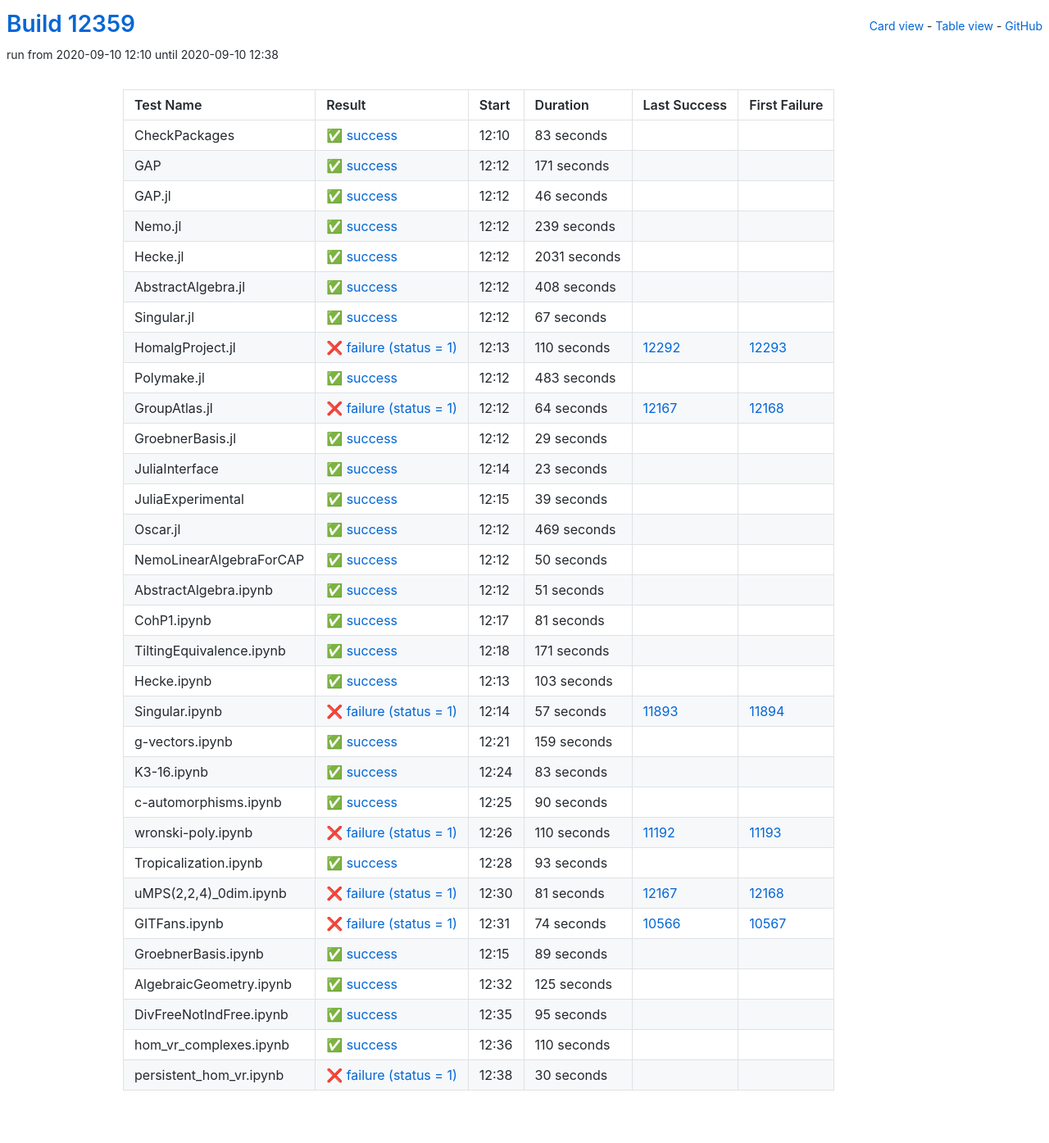
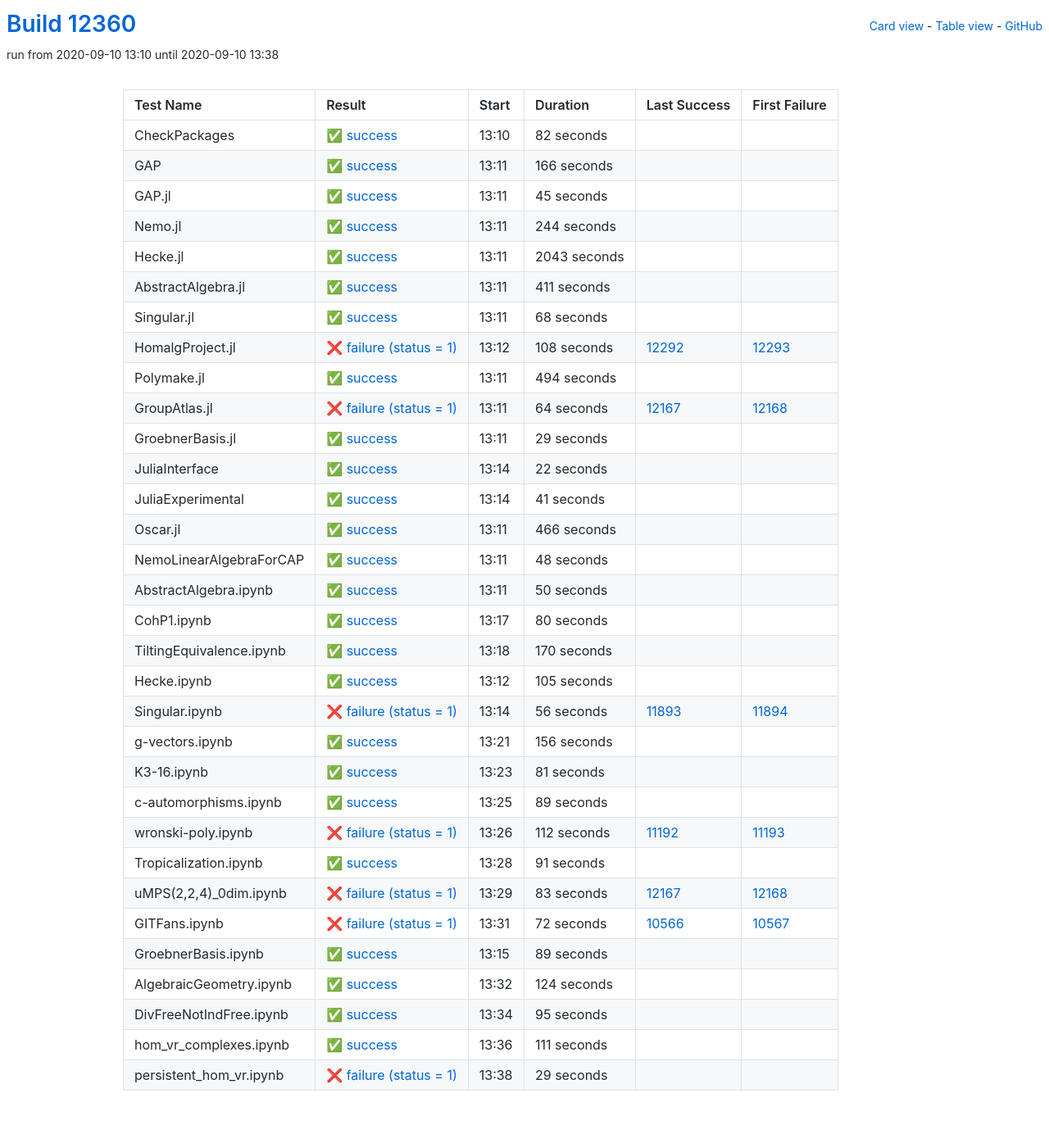
Before and after one commit to oscar-system/oscar-ci-status, a Jekyll site: the page built from table.html, in a window 1280 px wide. Shown: the whole page at 82% size. Built offline with Jekyll 4.4.1, drawn with Linux system fonts in a browser that asks for light colours.

Commit message:
Build #12360

```diff
--- a/_data/ci.yml
+++ b/_data/ci.yml
@@ -1,6 +1,6 @@
 ---
-build: 12359
-build_url: https://oscarci.mathematik.uni-kl.de/job/oscar/12359/
+build: 12360
+build_url: https://oscarci.mathematik.uni-kl.de/job/oscar/12360/
 job: oscar
 organization: oscar-system
 repo: oscar-ci-status
@@ -8,116 +8,116 @@
 tests:
 - name: CheckPackages
   id: checkpackages
-  log: https://oscarci.mathematik.uni-kl.de/job/oscar/12359/artifact/logs/build-12359/CheckPackages.log
-  start: 2020-09-10 12:10
+  log: https://oscarci.mathematik.uni-kl.de/job/oscar/12360/artifact/logs/build-12360/CheckPackages.log
+  start: 2020-09-10 13:10
   success: true
   exitcode: 0
   status: success
-  duration: 83
+  duration: 82
   last_success: false
   last_success_url:
   first_failure: false
   first_failure_url:
 - name: GAP
   id: gap
-  log: https://oscarci.mathematik.uni-kl.de/job/oscar/12359/artifact/logs/build-12359/GAP.log
-  start: 2020-09-10 12:12
+  log: https://oscarci.mathematik.uni-kl.de/job/oscar/12360/artifact/logs/build-12360/GAP.log
+  start: 2020-09-10 13:11
   success: true
   exitcode: 0
   status: success
-  duration: 171
+  duration: 166
   last_success: false
   last_success_url:
   first_failure: false
   first_failure_url:
 - name: GAP.jl
   id: gap-jl
-  log: https://oscarci.mathematik.uni-kl.de/job/oscar/12359/artifact/logs/build-12359/GAP.jl.log
-  start: 2020-09-10 12:12
+  log: https://oscarci.mathematik.uni-kl.de/job/oscar/12360/artifact/logs/build-12360/GAP.jl.log
+  start: 2020-09-10 13:11
   success: true
   exitcode: 0
   status: success
-  duration: 46
+  duration: 45
   last_success: false
   last_success_url:
   first_failure: false
   first_failure_url:
 - name: Nemo.jl
   id: nemo-jl
-  log: https://oscarci.mathematik.uni-kl.de/job/oscar/12359/artifact/logs/build-12359/Nemo.jl.log
-  start: 2020-09-10 12:12
+  log: https://oscarci.mathematik.uni-kl.de/job/oscar/12360/artifact/logs/build-12360/Nemo.jl.log
+  start: 2020-09-10 13:11
   success: true
   exitcode: 0
   status: success
-  duration: 239
+  duration: 244
   last_success: false
   last_success_url:
   first_failure: false
   first_failure_url:
 - name: Hecke.jl
   id: hecke-jl
-  log: https://oscarci.mathematik.uni-kl.de/job/oscar/12359/artifact/logs/build-12359/Hecke.jl.log
-  start: 2020-09-10 12:12
+  log: https://oscarci.mathematik.uni-kl.de/job/oscar/12360/artifact/logs/build-12360/Hecke.jl.log
+  start: 2020-09-10 13:11
   success: true
   exitcode: 0
   status: success
-  duration: 2031
+  duration: 2043
   last_success: false
   last_success_url:
   first_failure: false
   first_failure_url:
 - name: AbstractAlgebra.jl
   id: abstractalgebra-jl
-  log: https://oscarci.mathematik.uni-kl.de/job/oscar/12359/artifact/logs/build-12359/AbstractAlgebra.jl.log
-  start: 2020-09-10 12:12
+  log: https://oscarci.mathematik.uni-kl.de/job/oscar/12360/artifact/logs/build-12360/AbstractAlgebra.jl.log
+  start: 2020-09-10 13:11
   success: true
   exitcode: 0
   status: success
-  duration: 408
+  duration: 411
   last_success: false
   last_success_url:
   first_failure: false
   first_failure_url:
 - name: Singular.jl
   id: singular-jl
-  log: https://oscarci.mathematik.uni-kl.de/job/oscar/12359/artifact/logs/build-12359/Singular.jl.log
-  start: 2020-09-10 12:12
+  log: https://oscarci.mathematik.uni-kl.de/job/oscar/12360/artifact/logs/build-12360/Singular.jl.log
+  start: 2020-09-10 13:11
   success: true
   exitcode: 0
   status: success
-  duration: 67
+  duration: 68
   last_success: false
   last_success_url:
   first_failure: false
   first_failure_url:
 - name: HomalgProject.jl
   id: homalgproject-jl
-  log: https://oscarci.mathematik.uni-kl.de/job/oscar/12359/artifact/logs/build-12359/HomalgProject.jl.log
-  start: 2020-09-10 12:13
+  log: https://oscarci.mathematik.uni-kl.de/job/oscar/12360/artifact/logs/build-12360/HomalgProject.jl.log
+  start: 2020-09-10 13:12
   success: false
   exitcode: 1
   status: failure
-  duration: 110
+  duration: 108
   last_success: 12292
   last_success_url: https://oscarci.mathematik.uni-kl.de/job/oscar/12292/
   first_failure: 12293
   first_failure_url: https://oscarci.mathematik.uni-kl.de/job/oscar/12293/
 - name: Polymake.jl
   id: polymake-jl
-  log: https://oscarci.mathematik.uni-kl.de/job/oscar/12359/artifact/logs/build-12359/Polymake.jl.log
-  start: 2020-09-10 12:12
+  log: https://oscarci.mathematik.uni-kl.de/job/oscar/12360/artifact/logs/build-12360/Polymake.jl.log
+  start: 2020-09-10 13:11
   success: true
   exitcode: 0
   status: success
-  duration: 483
+  duration: 494
   last_success: false
   last_success_url:
   first_failure: false
   first_failure_url:
 - name: GroupAtlas.jl
   id: groupatlas-jl
-  log: https://oscarci.mathematik.uni-kl.de/job/oscar/12359/artifact/logs/build-12359/GroupAtlas.jl.log
-  start: 2020-09-10 12:12
+  log: https://oscarci.mathematik.uni-kl.de/job/oscar/12360/artifact/logs/build-12360/GroupAtlas.jl.log
+  start: 2020-09-10 13:11
   success: false
   exitcode: 1
   status: failure
@@ -128,8 +128,8 @@
   first_failure_url: https://oscarci.mathematik.uni-kl.de/job/oscar/12168/
 - name: GroebnerBasis.jl
   id: groebnerbasis-jl
-  log: https://oscarci.mathematik.uni-kl.de/job/oscar/12359/artifact/logs/build-12359/GroebnerBasis.jl.log
-  start: 2020-09-10 12:12
+  log: https://oscarci.mathematik.uni-kl.de/job/oscar/12360/artifact/logs/build-12360/GroebnerBasis.jl.log
+  start: 2020-09-10 13:11
   success: true
   exitcode: 0
   status: success
@@ -140,44 +140,56 @@
   first_failure_url:
 - name: JuliaInterface
   id: juliainterface
-  log: https://oscarci.mathematik.uni-kl.de/job/oscar/12359/artifact/logs/build-12359/JuliaInterface.log
-  start: 2020-09-10 12:14
+  log: https://oscarci.mathematik.uni-kl.de/job/oscar/12360/artifact/logs/build-12360/JuliaInterface.log
+  start: 2020-09-10 13:14
   success: true
   exitcode: 0
   status: success
-  duration: 23
+  duration: 22
   last_success: false
   last_success_url:
   first_failure: false
   first_failure_url:
 - name: JuliaExperimental
   id: juliaexperimental
-  log: https://oscarci.mathematik.uni-kl.de/job/oscar/12359/artifact/logs/build-12359/JuliaExperimental.log
-  start: 2020-09-10 12:15
+  log: https://oscarci.mathematik.uni-kl.de/job/oscar/12360/artifact/logs/build-12360/JuliaExperimental.log
+  start: 2020-09-10 13:14
   success: true
   exitcode: 0
   status: success
-  duration: 39
+  duration: 41
   last_success: false
   last_success_url:
   first_failure: false
   first_failure_url:
 - name: Oscar.jl
   id: oscar-jl
-  log: https://oscarci.mathematik.uni-kl.de/job/oscar/12359/artifact/logs/build-12359/Oscar.jl.log
-  start: 2020-09-10 12:12
+  log: https://oscarci.mathematik.uni-kl.de/job/oscar/12360/artifact/logs/build-12360/Oscar.jl.log
+  start: 2020-09-10 13:11
   success: true
   exitcode: 0
   status: success
-  duration: 469
+  duration: 466
   last_success: false
   last_success_url:
   first_failure: false
   first_failure_url:
 - name: NemoLinearAlgebraForCAP
   id: nemolinearalgebraforcap
-  log: https://oscarci.mathematik.uni-kl.de/job/oscar/12359/artifact/logs/build-12359/NemoLinearAlgebraForCAP.log
-  start: 2020-09-10 12:12
+  log: https://oscarci.mathematik.uni-kl.de/job/oscar/12360/artifact/logs/build-12360/NemoLinearAlgebraForCAP.log
+  start: 2020-09-10 13:11
+  success: true
+  exitcode: 0
+  status: success
+  duration: 48
+  last_success: false
+  last_success_url:
+  first_failure: false
+  first_failure_url:
+- name: AbstractAlgebra.ipynb
+  id: abstractalgebra-ipynb
+  log: https://oscarci.mathematik.uni-kl.de/job/oscar/12360/artifact/logs/build-12360/AbstractAlgebra.ipynb.log
+  start: 2020-09-10 13:11
   success: true
   exitcode: 0
   status: success
@@ -186,22 +198,70 @@
   last_success_url:
   first_failure: false
   first_failure_url:
-- name: AbstractAlgebra.ipynb
-  id: abstractalgebra-ipynb
-  log: https://oscarci.mathematik.uni-kl.de/job/oscar/12359/artifact/logs/build-12359/AbstractAlgebra.ipynb.log
-  start: 2020-09-10 12:12
+- name: CohP1.ipynb
+  id: cohp1-ipynb
+  log: https://oscarci.mathematik.uni-kl.de/job/oscar/12360/artifact/logs/build-12360/CohP1.ipynb.log
+  start: 2020-09-10 13:17
   success: true
   exitcode: 0
   status: success
-  duration: 51
+  duration: 80
   last_success: false
   last_success_url:
   first_failure: false
   first_failure_url:
-- name: CohP1.ipynb
-  id: cohp1-ipynb
-  log: https://oscarci.mathematik.uni-kl.de/job/oscar/12359/artifact/logs/build-12359/CohP1.ipynb.log
-  start: 2020-09-10 12:17
+- name: TiltingEquivalence.ipynb
+  id: tiltingequivalence-ipynb
+  log: https://oscarci.mathematik.uni-kl.de/job/oscar/12360/artifact/logs/build-12360/TiltingEquivalence.ipynb.log
+  start: 2020-09-10 13:18
+  success: true
+  exitcode: 0
+  status: success
+  duration: 170
+  last_success: false
+  last_success_url:
+  first_failure: false
+  first_failure_url:
+- name: Hecke.ipynb
+  id: hecke-ipynb
+  log: https://oscarci.mathematik.uni-kl.de/job/oscar/12360/artifact/logs/build-12360/Hecke.ipynb.log
+  start: 2020-09-10 13:12
+  success: true
+  exitcode: 0
+  status: success
+  duration: 105
+  last_success: false
+  last_success_url:
+  first_failure: false
+  first_failure_url:
+- name: Singular.ipynb
+  id: singular-ipynb
+  log: https://oscarci.mathematik.uni-kl.de/job/oscar/12360/artifact/logs/build-12360/Singular.ipynb.log
+  start: 2020-09-10 13:14
+  success: false
+  exitcode: 1
+  status: failure
+  duration: 56
+  last_success: 11893
+  last_success_url: https://oscarci.mathematik.uni-kl.de/job/oscar/11893/
+  first_failure: 11894
+  first_failure_url: https://oscarci.mathematik.uni-kl.de/job/oscar/11894/
+- name: g-vectors.ipynb
+  id: g-vectors-ipynb
+  log: https://oscarci.mathematik.uni-kl.de/job/oscar/12360/artifact/logs/build-12360/g-vectors.ipynb.log
+  start: 2020-09-10 13:21
+  success: true
+  exitcode: 0
+  status: success
+  duration: 156
+  last_success: false
+  last_success_url:
+  first_failure: false
+  first_failure_url:
+- name: K3-16.ipynb
+  id: k3-16-ipynb
+  log: https://oscarci.mathematik.uni-kl.de/job/oscar/12360/artifact/logs/build-12360/K3-16.ipynb.log
+  start: 2020-09-10 13:23
   success: true
   exitcode: 0
   status: success
@@ -210,130 +270,70 @@
   last_success_url:
   first_failure: false
   first_failure_url:
-- name: TiltingEquivalence.ipynb
-  id: tiltingequivalence-ipynb
-  log: https://oscarci.mathematik.uni-kl.de/job/oscar/12359/artifact/logs/build-12359/TiltingEquivalence.ipynb.log
-  start: 2020-09-10 12:18
+- name: c-automorphisms.ipynb
+  id: c-automorphisms-ipynb
+  log: https://oscarci.mathematik.uni-kl.de/job/oscar/12360/artifact/logs/build-12360/c-automorphisms.ipynb.log
+  start: 2020-09-10 13:25
   success: true
   exitcode: 0
   status: success
-  duration: 171
-  last_success: false
-  last_success_url:
-  first_failure: false
-  first_failure_url:
-- name: Hecke.ipynb
-  id: hecke-ipynb
-  log: https://oscarci.mathematik.uni-kl.de/job/oscar/12359/artifact/logs/build-12359/Hecke.ipynb.log
-  start: 2020-09-10 12:13
-  success: true
-  exitcode: 0
-  status: success
-  duration: 103
-  last_success: false
-  last_success_url:
-  first_failure: false
-  first_failure_url:
-- name: Singular.ipynb
-  id: singular-ipynb
-  log: https://oscarci.mathematik.uni-kl.de/job/oscar/12359/artifact/logs/build-12359/Singular.ipynb.log
-  start: 2020-09-10 12:14
-  success: false
-  exitcode: 1
-  status: failure
-  duration: 57
-  last_success: 11893
-  last_success_url: https://oscarci.mathematik.uni-kl.de/job/oscar/11893/
-  first_failure: 11894
-  first_failure_url: https://oscarci.mathematik.uni-kl.de/job/oscar/11894/
-- name: g-vectors.ipynb
-  id: g-vectors-ipynb
-  log: https://oscarci.mathematik.uni-kl.de/job/oscar/12359/artifact/logs/build-12359/g-vectors.ipynb.log
-  start: 2020-09-10 12:21
-  success: true
-  exitcode: 0
-  status: success
-  duration: 159
-  last_success: false
-  last_success_url:
-  first_failure: false
-  first_failure_url:
-- name: K3-16.ipynb
-  id: k3-16-ipynb
-  log: https://oscarci.mathematik.uni-kl.de/job/oscar/12359/artifact/logs/build-12359/K3-16.ipynb.log
-  start: 2020-09-10 12:24
-  success: true
-  exitcode: 0
-  status: success
-  duration: 83
-  last_success: false
-  last_success_url:
-  first_failure: false
-  first_failure_url:
-- name: c-automorphisms.ipynb
-  id: c-automorphisms-ipynb
-  log: https://oscarci.mathematik.uni-kl.de/job/oscar/12359/artifact/logs/build-12359/c-automorphisms.ipynb.log
-  start: 2020-09-10 12:25
-  success: true
-  exitcode: 0
-  status: success
-  duration: 90
+  duration: 89
   last_success: false
   last_success_url:
   first_failure: false
   first_failure_url:
 - name: wronski-poly.ipynb
   id: wronski-poly-ipynb
-  log: https://oscarci.mathematik.uni-kl.de/job/oscar/12359/artifact/logs/build-12359/wronski-poly.ipynb.log
-  start: 2020-09-10 12:26
+  log: https://oscarci.mathematik.uni-kl.de/job/oscar/12360/artifact/logs/build-12360/wronski-poly.ipynb.log
+  start: 2020-09-10 13:26
   success: false
   exitcode: 1
   status: failure
-  duration: 110
+  duration: 112
   last_success: 11192
   last_success_url: https://oscarci.mathematik.uni-kl.de/job/oscar/11192/
   first_failure: 11193
   first_failure_url: https://oscarci.mathematik.uni-kl.de/job/oscar/11193/
 - name: Tropicalization.ipynb
   id: tropicalization-ipynb
-  log: https://oscarci.mathematik.uni-kl.de/job/oscar/12359/artifact/logs/build-12359/Tropicalization.ipynb.log
-  start: 2020-09-10 12:28
+  log: https://oscarci.mathematik.uni-kl.de/job/oscar/12360/artifact/logs/build-12360/Tropicalization.ipynb.log
+  start: 2020-09-10 13:28
   success: true
   exitcode: 0
   status: success
-  duration: 93
+  duration: 91
   last_success: false
   last_success_url:
   first_failure: false
   first_failure_url:
 - name: uMPS(2,2,4)_0dim.ipynb
   id: umps-2-2-4-0dim-ipynb
-  log: https://oscarci.mathematik.uni-kl.de/job/oscar/12359/artifact/logs/build-12359/uMPS-2-2-4-_0dim.ipynb.log
-  start: 2020-09-10 12:30
+  log: https://oscarci.mathematik.uni-kl.de/job/oscar/12360/artifact/logs/build-12360/uMPS-2-2-4-_0dim.ipynb.log
+  start: 2020-09-10 13:29
   success: false
   exitcode: 1
   status: failure
-  duration: 81
+  duration: 83
   last_success: 12167
   last_success_url: https://oscarci.mathematik.uni-kl.de/job/oscar/12167/
   first_failure: 12168
   first_failure_url: https://oscarci.mathematik.uni-kl.de/job/oscar/12168/
 - name: GITFans.ipynb
   id: gitfans-ipynb
-  log: https://oscarci.mathematik.uni-kl.de/job/oscar/12359/artifact/logs/build-12359/GITFans.ipynb.log
-  start: 2020-09-10 12:31
+  log: https://oscarci.mathematik.uni-kl.de/job/oscar/12360/artifact/logs/build-12360/GITFans.ipynb.log
+  start: 2020-09-10 13:31
   success: false
   exitcode: 1
   status: failure
-  duration: 74
+  duration: 72
   last_success: 10566
   last_success_url: https://oscarci.mathematik.uni-kl.de/job/oscar/10566/
   first_failure: 10567
   first_failure_url: https://oscarci.mathematik.uni-kl.de/job/oscar/10567/
 - name: GroebnerBasis.ipynb
   id: groebnerbasis-ipynb
-  log: https://oscarci.mathematik.uni-kl.de/job/oscar/12359/artifact/logs/build-12359/GroebnerBasis.ipynb.log
-  start: 2020-09-10 12:15
+  log: https://oscarci.mathematik.uni-kl.de/job/oscar/12360/artifact/logs/build-12360/GroebnerBasis.ipynb.log
+  start: 2020-09-10 13:15
   success: true
   exitcode: 0
   status: success
@@ -344,20 +344,20 @@
   first_failure_url:
 - name: AlgebraicGeometry.ipynb
   id: algebraicgeometry-ipynb
-  log: https://oscarci.mathematik.uni-kl.de/job/oscar/12359/artifact/logs/build-12359/AlgebraicGeometry.ipynb.log
-  start: 2020-09-10 12:32
+  log: https://oscarci.mathematik.uni-kl.de/job/oscar/12360/artifact/logs/build-12360/AlgebraicGeometry.ipynb.log
+  start: 2020-09-10 13:32
   success: true
   exitcode: 0
   status: success
-  duration: 125
+  duration: 124
   last_success: false
   last_success_url:
   first_failure: false
   first_failure_url:
 - name: DivFreeNotIndFree.ipynb
   id: divfreenotindfree-ipynb
-  log: https://oscarci.mathematik.uni-kl.de/job/oscar/12359/artifact/logs/build-12359/DivFreeNotIndFree.ipynb.log
-  start: 2020-09-10 12:35
+  log: https://oscarci.mathematik.uni-kl.de/job/oscar/12360/artifact/logs/build-12360/DivFreeNotIndFree.ipynb.log
+  start: 2020-09-10 13:34
   success: true
   exitcode: 0
   status: success
@@ -368,24 +368,24 @@
   first_failure_url:
 - name: hom_vr_complexes.ipynb
   id: hom-vr-complexes-ipynb
-  log: https://oscarci.mathematik.uni-kl.de/job/oscar/12359/artifact/logs/build-12359/hom_vr_complexes.ipynb.log
-  start: 2020-09-10 12:36
+  log: https://oscarci.mathematik.uni-kl.de/job/oscar/12360/artifact/logs/build-12360/hom_vr_complexes.ipynb.log
+  start: 2020-09-10 13:36
   success: true
   exitcode: 0
   status: success
-  duration: 110
+  duration: 111
   last_success: false
   last_success_url:
   first_failure: false
   first_failure_url:
 - name: persistent_hom_vr.ipynb
   id: persistent-hom-vr-ipynb
-  log: https://oscarci.mathematik.uni-kl.de/job/oscar/12359/artifact/logs/build-12359/persistent_hom_vr.ipynb.log
-  start: 2020-09-10 12:38
+  log: https://oscarci.mathematik.uni-kl.de/job/oscar/12360/artifact/logs/build-12360/persistent_hom_vr.ipynb.log
+  start: 2020-09-10 13:38
   success: false
   exitcode: 1
   status: failure
-  duration: 30
+  duration: 29
   last_success: false
   last_success_url:
   first_failure: false
```
Also changed, not shown: README.md.
